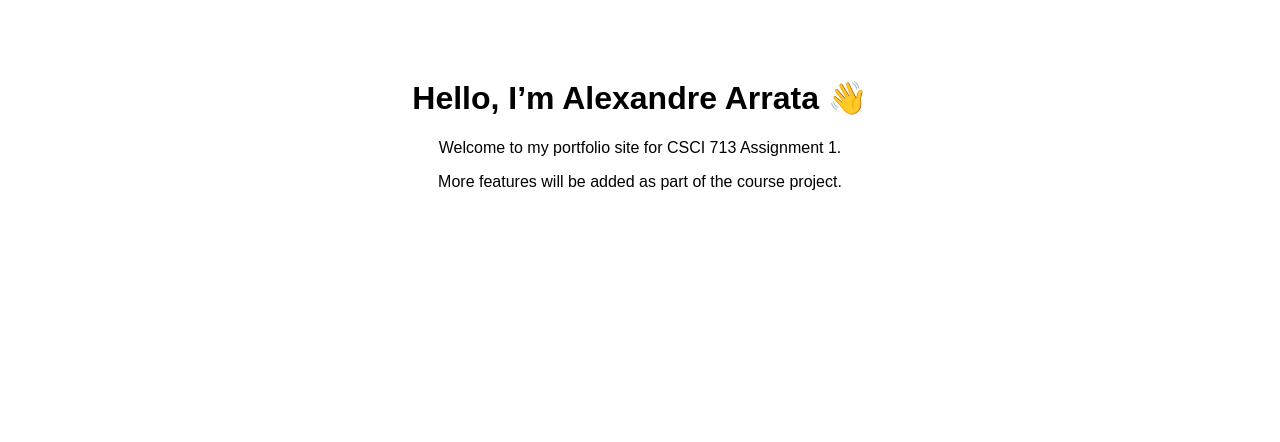
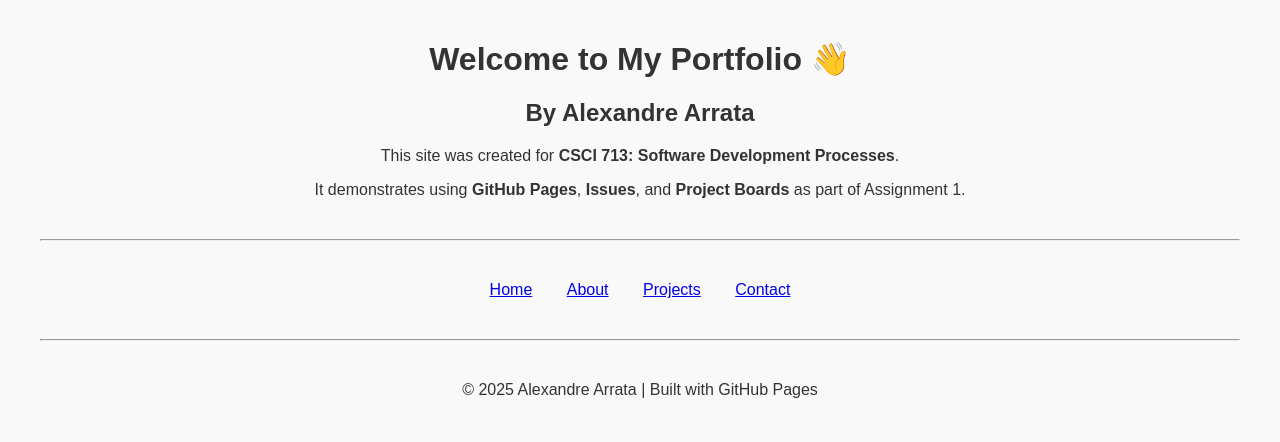
Before and after one commit to AlexandreArrata/alexandrearrata.github.io, a plain HTML site: page index.html in a window 1280 px wide. Drawn offline with Linux system fonts and the light colour scheme.

Commit message:
Refactor index.html for improved structure and styling
Updated the portfolio site layout and content.

```diff
--- a/index.html
+++ b/index.html
@@ -1 +1,29 @@
-<!DOCTYPE html> <html lang="en"> <head> <meta charset="UTF-8"> <meta name="viewport" content="width=device-width, initial-scale=1.0"> <title>Alexandre Arrata - Portfolio</title> </head> <body style="font-family: Arial, sans-serif; text-align: center; padding: 50px;"> <h1>Hello, I’m Alexandre Arrata 👋</h1> <p>Welcome to my portfolio site for CSCI 713 Assignment 1.</p> <p>More features will be added as part of the course project.</p> </body> </html>
+<!DOCTYPE html>
+<html lang="en">
+<head>
+  <meta charset="UTF-8">
+  <meta name="viewport" content="width=device-width, initial-scale=1.0">
+  <title>Alexandre Arrata - Portfolio</title>
+</head>
+<body style="font-family: Arial, sans-serif; text-align: center; margin: 40px; background-color: #f9f9f9; color: #333;">
+  <h1>Welcome to My Portfolio 👋</h1>
+  <h2>By Alexandre Arrata</h2>
+  <p>This site was created for <strong>CSCI 713: Software Development Processes</strong>.</p>
+  <p>It demonstrates using <strong>GitHub Pages</strong>, <strong>Issues</strong>, and <strong>Project Boards</strong> as part of Assignment 1.</p>
+
+  <hr style="margin: 40px 0;">
+
+  <nav>
+    <a href="#" style="margin: 0 15px;">Home</a>
+    <a href="#" style="margin: 0 15px;">About</a>
+    <a href="#" style="margin: 0 15px;">Projects</a>
+    <a href="#" style="margin: 0 15px;">Contact</a>
+  </nav>
+
+  <hr style="margin: 40px 0;">
+
+  <footer>
+    <p>&copy; 2025 Alexandre Arrata | Built with GitHub Pages</p>
+  </footer>
+</body>
+</html>
```
